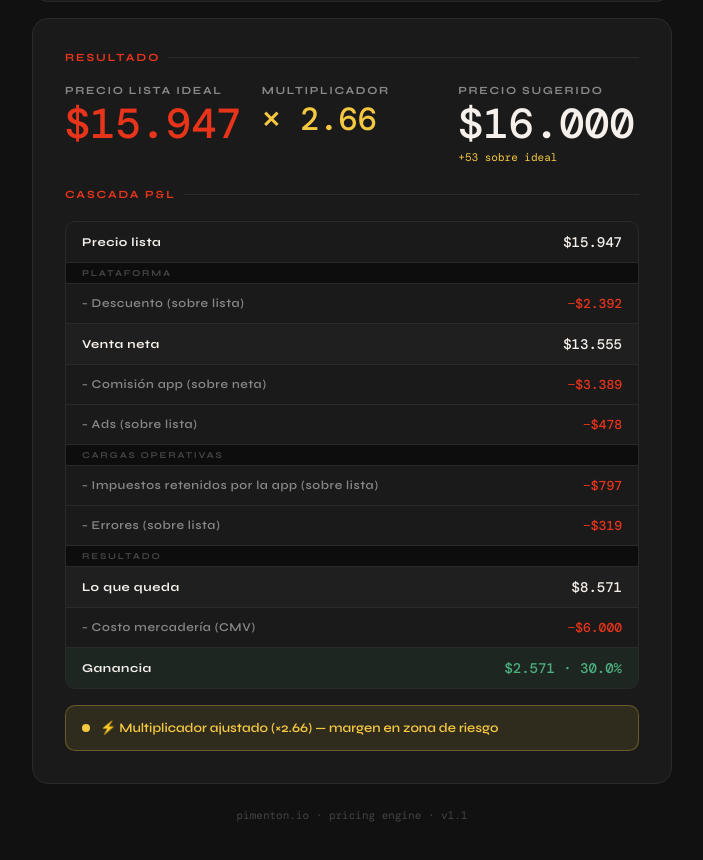
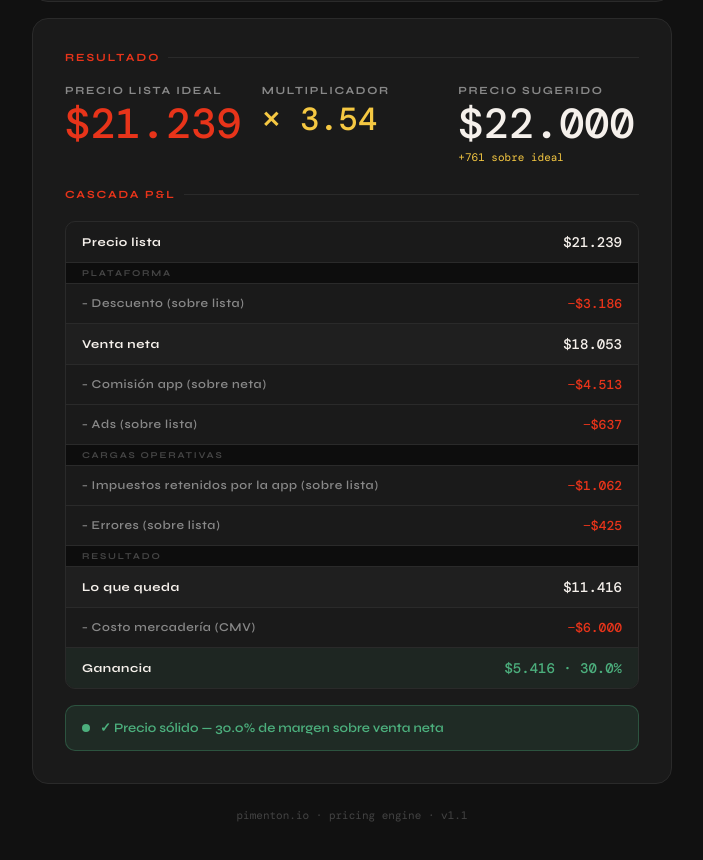
Before and after one commit to mzuluagat0911/Calculadorapimenton, a plain HTML site: page index.html in a window 1280 px wide. Shown: the part 799-1659 px from the top of the page, without its empty margins (288-991 px from the left). Drawn offline with nearby package versions, Linux system fonts and the light colour scheme.

Commit message:
Fix margin target to use net sales basis.
Align the forward pricing formula and margin display so the configured target percentage is computed over venta neta instead of remaining balance.

```diff
--- a/index.html
+++ b/index.html
@@ -703,12 +703,14 @@
     let PL;
 
     if (MODE === 'forward') {
-      // Calculate PL from costo + target margin
-      if (quedaPct <= 0) {
-        setSemaforo('bad', '✗ Imposible — las cargas superan el 100% del precio');
+      // Calculate PL from costo + target margin over net sales (venta neta)
+      const netaPct = 1 - descPct;
+      const targetDen = quedaPct - (margenObj * netaPct);
+      if (targetDen <= 0) {
+        setSemaforo('bad', '✗ Imposible — con estos parámetros no se puede lograr ese margen sobre venta neta');
         return;
       }
-      PL = costo / (quedaPct * (1 - margenObj));
+      PL = costo / targetDen;
     } else {
       // Reverse: use the entered price
       const precioValid = validateInput('precio-real', 'precio-real-error');
@@ -725,7 +727,7 @@
     const errMonto   = PL * errPct;
     const queda      = PL - descMonto - comMonto - adsMonto - impMonto - errMonto;
     const ganancia   = queda - costo;
-    const ganPct     = queda > 0 ? (ganancia / queda * 100) : 0;
+    const ganPct     = netaDesc > 0 ? (ganancia / netaDesc * 100) : 0;
 
     // Mode-specific results display
     if (MODE === 'forward') {
```
